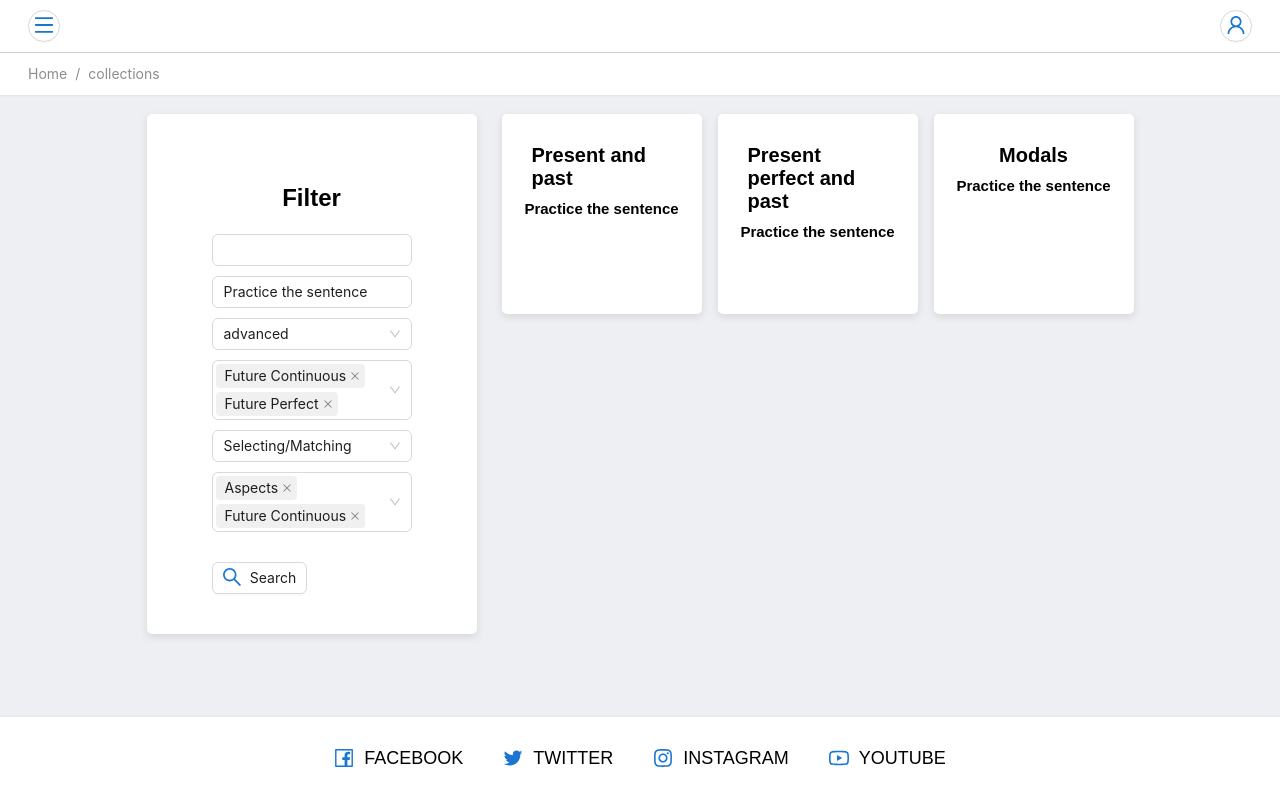
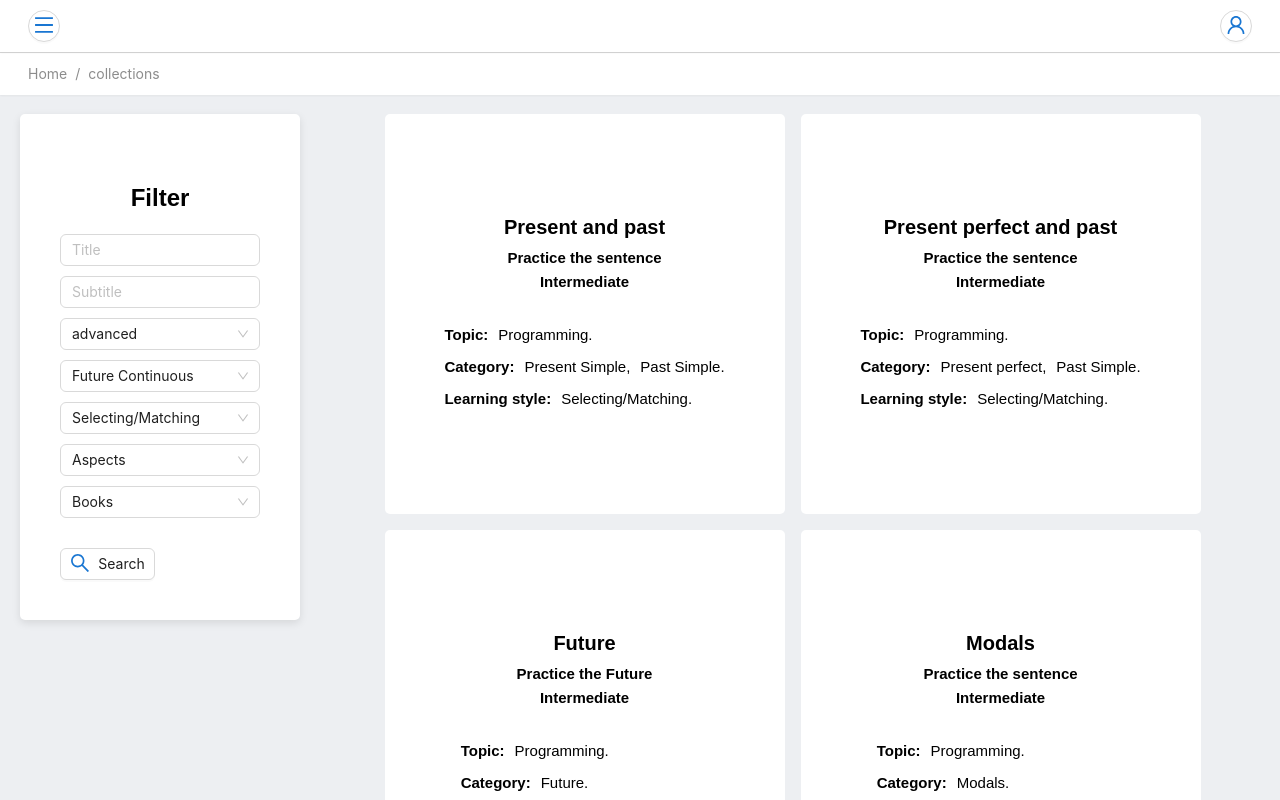
Before and after one commit to Vlad777mykola/easyway-client, a React (Vite) app: page /collections in a window 1280 px wide. Shown: the top 800 px of the page. Built offline with nearby package versions, Linux system fonts and the light colour scheme.

Commit message:
feat(store): make store for collections and change style for collection card

```diff
--- a/src/modules/collections/Collections.tsx
+++ b/src/modules/collections/Collections.tsx
@@ -1,11 +1,16 @@
-import { ReactNode, useMemo, useState } from 'react';
+import { ReactNode, useMemo } from 'react';
 import { ListCollections } from './components/lits-collections/ListCollections';
 import { getAllCollections } from './services/getAllCollections';
-import { selectData } from '@/shared/constants/data';
+import { DefaultCollectionType, selectData } from '@/shared/constants/data';
 import { FieldsDataType, Sidebar } from '../sidebar';
 import styles from './collections.module.css';
 import { useCollectionFilter } from '@/store/collection-filter';
-import { LEVEL, TOPIC_TENSES, LEARNING_STYLE } from './constants/store-constants';
+import {
+	LEVEL,
+	TOPIC_TENSES,
+	LEARNING_STYLE,
+	LEARN_BY_INTEREST,
+} from './constants/store-constants';
 
 export const Collections = (): ReactNode => {
 	const data = useMemo(() => getAllCollections(), []);
@@ -16,6 +21,7 @@ export const Collections = (): ReactNode => {
 	const getTopic = useCollectionFilter((store) => store.getTopic);
 	const getTitle = useCollectionFilter((store) => store.getTitle);
 	const getSubtitle = useCollectionFilter((store) => store.getSubtitle);
+	const getLearnByInterest = useCollectionFilter((store) => store.getLearnByInterest);
 	const setFilter = useCollectionFilter((store) => store.setFilter);
 
 	console.log('DATA STORE: ', dataStore);
@@ -28,6 +34,7 @@ export const Collections = (): ReactNode => {
 			getDefaultValue: getTitle,
 			label: 'Title',
 			componentType: 'input',
+			placeholder: 'Title',
 		},
 		{
 			id: '18',
@@ -35,6 +42,7 @@ export const Collections = (): ReactNode => {
 			getDefaultValue: getSubtitle,
 			label: 'Subtitle',
 			componentType: 'input',
+			placeholder: 'Subtitle',
 		},
 		{
 			id: '14',
@@ -67,12 +75,17 @@ export const Collections = (): ReactNode => {
 			],
 			getDefaultValue: getCategory,
 			label: 'Category',
-			componentType: 'multiple',
+			componentType: 'select',
 		} as const,
 		{
 			id: '16',
 			keyValue: 'learningStyle',
-			options: [LEARNING_STYLE.SELECTING_MATCHING],
+			options: [
+				LEARNING_STYLE.SELECTING_MATCHING,
+				LEARNING_STYLE.AUDITORY_LEARNER,
+				LEARNING_STYLE.WRITING_LEARNER,
+				LEARNING_STYLE.VISUAL_LEARNER,
+			],
 			getDefaultValue: getLearningStyle,
 			label: 'Learning Style',
 			componentType: 'select',
@@ -100,7 +113,20 @@ export const Collections = (): ReactNode => {
 			],
 			getDefaultValue: getTopic,
 			label: 'Topic',
-			componentType: 'multiple',
+			componentType: 'select',
+		},
+		{
+			id: '18',
+			keyValue: 'learnByInterest',
+			options: [
+				LEARN_BY_INTEREST.BOOKS,
+				LEARN_BY_INTEREST.MOVIES_INTEREST,
+				LEARN_BY_INTEREST.MUSIC,
+				LEARN_BY_INTEREST.NEWS_BLOGS,
+			],
+			getDefaultValue: getLearnByInterest,
+			label: 'Learn by interest',
+			componentType: 'select',
 		},
 	];
 
@@ -108,7 +134,7 @@ export const Collections = (): ReactNode => {
 		console.log('ON SEARCH');
 	};
 
-	const filterCollectionData = (data, title: string, subtitle: string) => {
+	const filterCollectionData = (data: DefaultCollectionType[], title: string, subtitle: string) => {
 		if (title !== '' || subtitle !== '') {
 			return data.filter(
 				(item) =>
@@ -133,7 +159,9 @@ export const Collections = (): ReactNode => {
 	return (
 		<div className={styles.collectionsContainer}>
 			<Sidebar title="Filter" fieldsData={fieldsData} onChange={onChange} onSearch={onSearch} />
-			<ListCollections data={filterCollectionData(data, dataStore.title, dataStore.subtitle)} />
+			<ListCollections
+				data={filterCollectionData(data, dataStore.title, dataStore.subtitle) || []}
+			/>
 		</div>
 	);
 };
--- a/src/modules/collections/components/item/Item.tsx
+++ b/src/modules/collections/components/item/Item.tsx
@@ -2,7 +2,17 @@ import { ReactNode } from 'react';
 import styles from './item.module.css';
 import { useNavigate } from 'react-router-dom';
 
-export const Item = <T extends { title: string; id: string; subtitle: string }>({
+export const Item = <
+	T extends {
+		title: string;
+		id: string;
+		subtitle: string;
+		category: string[];
+		learningStyle: string;
+		level: string;
+		topic: string[];
+	},
+>({
 	data,
 }: {
 	data: T;
@@ -15,8 +25,33 @@ export const Item = <T extends { title: string; id: string; subtitle: string }>(
 
 	return (
 		<section onClick={() => onClick(data.id)} className={styles.itemContainer}>
-			<div className={styles.title}>{data.title}</div>
-			<div className={styles.subtitle}>{data.subtitle}</div>
+			<h1 className={styles.title}>{data.title}</h1>
+			<h2 className={styles.subtitle}>{data.subtitle}</h2>
+			<p className={styles.subtitle}>{data.level}</p>
+			<div className={styles.infoCard}>
+				<div className={styles.topicContainer}>
+					<p className={styles.nameOfTopic}>Topic:</p>
+					{data.topic.map((item, index) => (
+						<p key={item} className={styles.dataInfo}>
+							{item}
+							{index < data.topic.length - 1 ? ',' : '.'}
+						</p>
+					))}
+				</div>
+				<div className={styles.topicContainer}>
+					<p className={styles.nameOfTopic}>Category: </p>
+					{data.category.map((item, index) => (
+						<p key={item} className={styles.dataInfo}>
+							{item}
+							{index < data.category.length - 1 ? ',' : '.'}
+						</p>
+					))}
+				</div>
+				<div className={styles.topicContainer}>
+					<p className={styles.nameOfTopic}>Learning style:</p>
+					<p className={styles.dataInfo}>{data.learningStyle}.</p>
+				</div>
+			</div>
 		</section>
 	);
 };
--- a/src/modules/collections/components/item/item.module.css
+++ b/src/modules/collections/components/item/item.module.css
@@ -1,19 +1,18 @@
 .itemContainer {
 	display: flex;
 	align-items: center;
+	justify-content: center;
 	flex-direction: column;
 	background: #fff;
 	border-radius: 5px;
 	box-sizing: border-box;
-	box-shadow: rgba(0, 0, 0, 0.1) 0px 3px 8px;
-	width: 200px;
-	height: 200px;
+	width: 400px;
+	height: 400px;
 	padding: 20px;
 	cursor: pointer;
 	transition: transform 0.2s ease-in-out;
 }
 .itemContainer:hover {
-	opacity: 0.8;
 	transform: translateY(-4px);
 }
 
@@ -26,3 +25,26 @@
 	font-size: 15px;
 	font-weight: bold;
 }
+
+.infoCard {
+	margin-top: 20px;
+}
+
+.topicContainer {
+	display: flex;
+	flex-direction: row;
+	font-size: 15px;
+}
+
+.topicContainer {
+	display: flex;
+	flex-wrap: wrap;
+}
+
+.nameOfTopic {
+	font-weight: bold;
+}
+
+.dataInfo {
+	margin-left: 10px;
+}
--- a/src/modules/collections/constants/store-constants/collection-filter.ts
+++ b/src/modules/collections/constants/store-constants/collection-filter.ts
@@ -25,4 +25,21 @@ export const LEVEL = {
 
 export const LEARNING_STYLE = {
 	SELECTING_MATCHING: 'Selecting/Matching',
+	VISUAL_LEARNER: 'Visual Learner',
+	AUDITORY_LEARNER: 'Auditory Learner',
+	WRITING_LEARNER: 'Writing Learner',
 } as const;
+
+export const LEARN_BY_INTEREST = {
+	MOVIES_INTEREST: 'Movies/Series',
+	MUSIC: 'Music',
+	BOOKS: 'Books',
+	NEWS_BLOGS: 'News/Blogs',
+};
+
+export const LEARN_BY_SKILL = {
+	LISTENING: 'Listening',
+	SPEAKING: 'Speaking',
+	READING: 'Reading',
+	WRITING: 'Writing',
+};
--- a/src/modules/collections/constants/store-constants/index.ts
+++ b/src/modules/collections/constants/store-constants/index.ts
@@ -1 +1,7 @@
-export { TOPIC_TENSES, LEVEL, LEARNING_STYLE } from './collection-filter';
+export {
+	TOPIC_TENSES,
+	LEVEL,
+	LEARNING_STYLE,
+	LEARN_BY_INTEREST,
+	LEARN_BY_SKILL,
+} from './collection-filter';
--- a/src/store/collection-filter/useCollectionFilterStore.ts
+++ b/src/store/collection-filter/useCollectionFilterStore.ts
@@ -2,32 +2,40 @@ import {
 	TOPIC_TENSES,
 	LEVEL,
 	LEARNING_STYLE,
+	LEARN_BY_INTEREST,
+	LEARN_BY_SKILL,
 } from '@/modules/collections/constants/store-constants';
 import { create } from 'zustand';
 
 type collectionTensesType = (typeof TOPIC_TENSES)[keyof typeof TOPIC_TENSES];
 type levelType = (typeof LEVEL)[keyof typeof LEVEL];
 type learningStyleType = (typeof LEARNING_STYLE)[keyof typeof LEARNING_STYLE];
+type learnByInterestType = (typeof LEARN_BY_INTEREST)[keyof typeof LEARN_BY_INTEREST];
+type learnBySkillType = (typeof LEARN_BY_SKILL)[keyof typeof LEARN_BY_SKILL];
 
 type CollectionFilterStoreState = {
 	filterCollectionData: {
 		id: string;
 		title: string;
-		topic: collectionTensesType[];
+		topic: collectionTensesType;
 		subtitle: string;
-		category: collectionTensesType[];
+		category: collectionTensesType;
 		level: levelType;
 		learningStyle: learningStyleType;
+		learnByInterest: learnByInterestType;
+		learnBySkill: learnBySkillType;
 	};
 };
 
 type CollectionFilterStoreActions = {
 	getLevel: () => levelType;
-	getTopic: () => collectionTensesType[];
+	getTopic: () => collectionTensesType;
 	getTitle: () => string;
 	getSubtitle: () => string;
-	getCategory: () => collectionTensesType[];
+	getCategory: () => collectionTensesType;
 	getLearningStyle: () => learningStyleType;
+	getLearnByInterest: () => learnByInterestType;
+	getLearnBySkill: () => learnBySkillType;
 	setFilter: (key: string, value: number[] | string | boolean | string[] | number) => void;
 	setClear: () => void;
 };
@@ -38,11 +46,13 @@ export const useCollectionFilter = create<CollectionFilterStoreType>()((set, get
 	filterCollectionData: {
 		id: '123',
 		title: '',
-		subtitle: 'Practice the sentence',
-		topic: [TOPIC_TENSES.ASPECTS, TOPIC_TENSES.FUTURE_CONTINUOUS],
-		category: [TOPIC_TENSES.FUTURE_CONTINUOUS, TOPIC_TENSES.FUTURE_PERFECT],
+		subtitle: '',
+		topic: TOPIC_TENSES.ASPECTS,
+		category: TOPIC_TENSES.FUTURE_CONTINUOUS,
 		level: LEVEL.ADVANCED,
 		learningStyle: LEARNING_STYLE.SELECTING_MATCHING,
+		learnByInterest: LEARN_BY_INTEREST.BOOKS,
+		learnBySkill: LEARN_BY_SKILL.LISTENING,
 	},
 	getLevel: () => {
 		return get().filterCollectionData.level;
@@ -62,6 +72,12 @@ export const useCollectionFilter = create<CollectionFilterStoreType>()((set, get
 	getLearningStyle: () => {
 		return get().filterCollectionData.learningStyle;
 	},
+	getLearnByInterest: () => {
+		return get().filterCollectionData.learnByInterest;
+	},
+	getLearnBySkill: () => {
+		return get().filterCollectionData.learnBySkill;
+	},
 	setFilter: (key, value) => {
 		set((state) => {
 			return { ...state, filterCollectionData: { ...state.filterCollectionData, [key]: value } };
```
Also changed, not shown: src/shared/constants/data.ts (+10 -0 lines).
